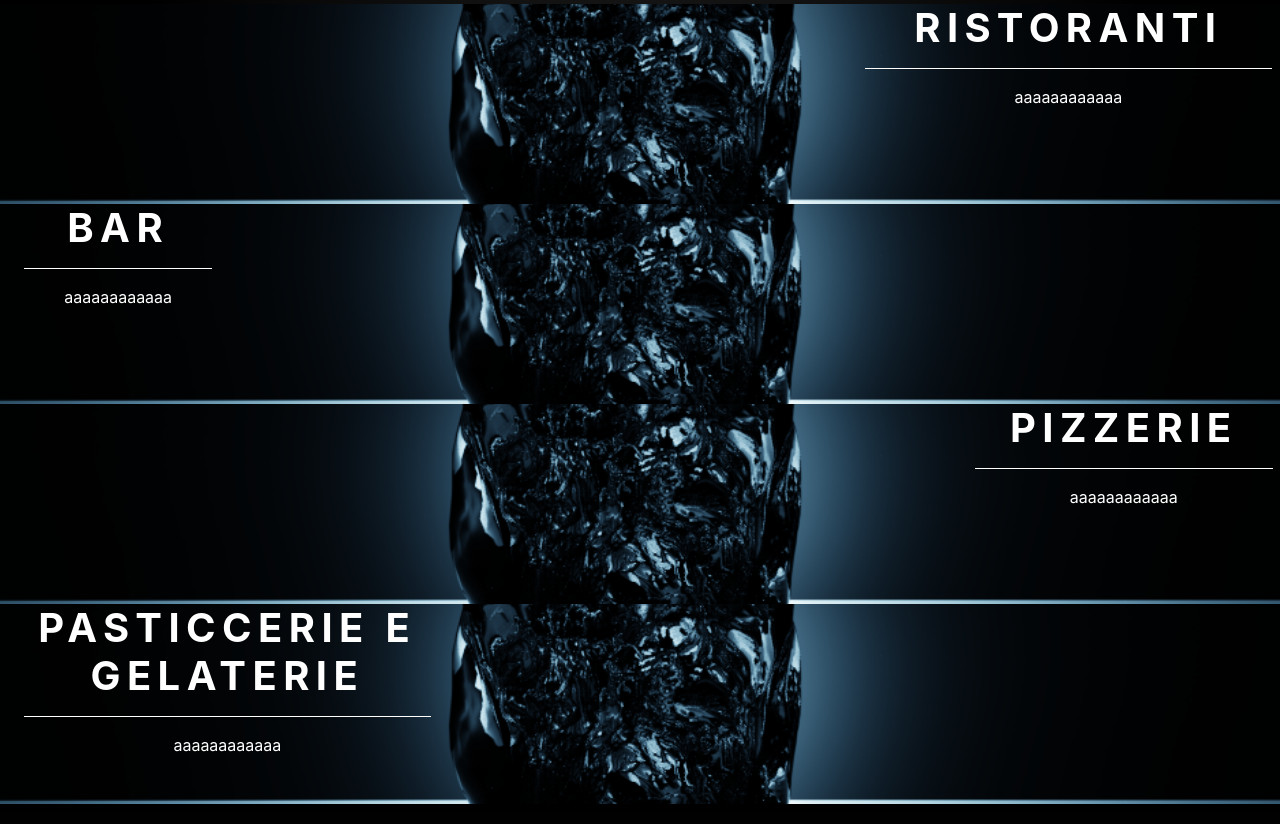
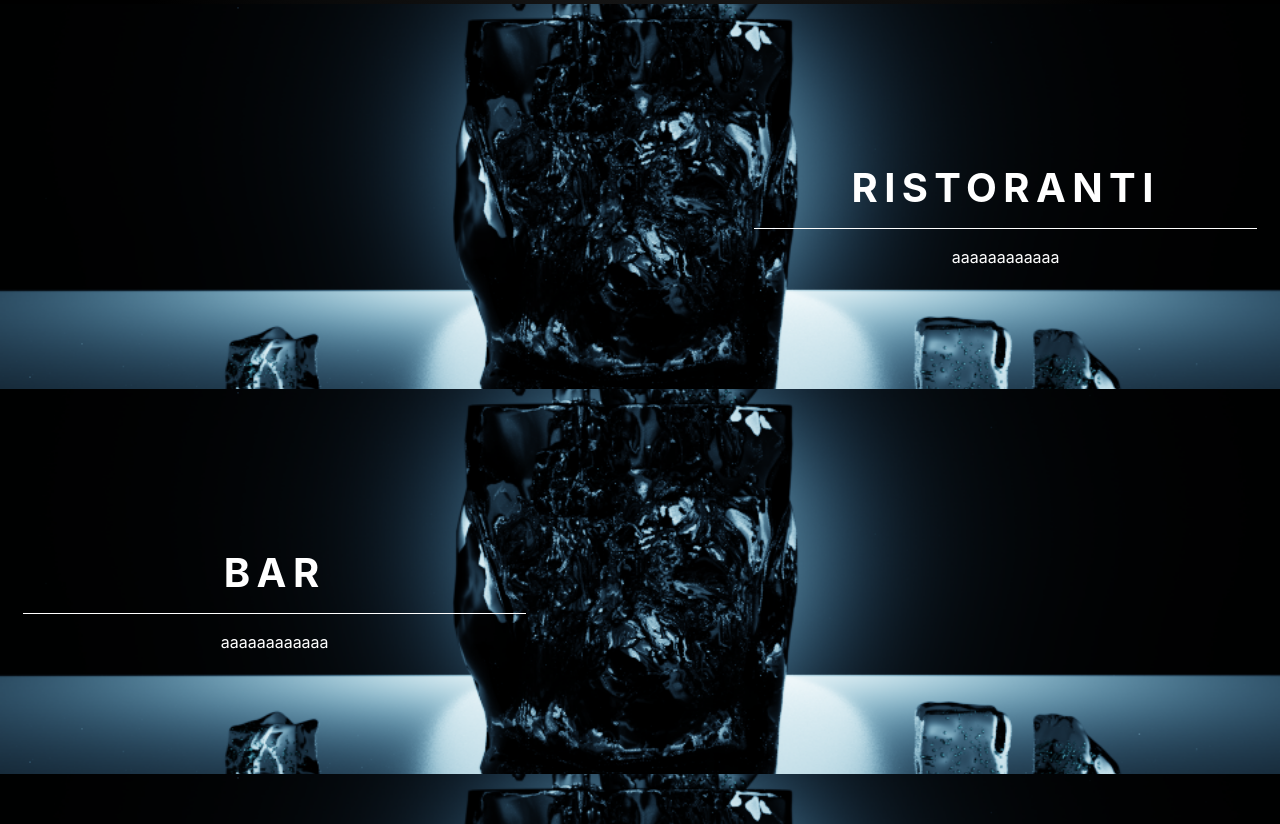
Before and after one commit to Tecnick0/Tecnick0.github.io, a website with bundled scripts: page index.html in a window 1280 px wide. Shown: the part 1301-2125 px from the top of the page. Built offline with nearby package versions, Linux system fonts and the light colour scheme.

Commit message:
angels widht fixato

```diff
--- a/css/creative1.css
+++ b/css/creative1.css
@@ -465,11 +465,13 @@ input[type=submit]:hover {
 }
 #row
 {
+  padding-top: 10rem;
+  padding-bottom: calc(10rem - 56px);
   background-image: url("../img/header.png");
   background-position: center center;
   -webkit-background-size: cover;
   -moz-background-size: cover;
   -o-background-size: cover;
   background-size: cover;
-  height: 200px;
+  border-image-width: auto;
 }
--- a/index.html
+++ b/index.html
@@ -127,8 +127,8 @@
 
 
   <section class="bg-primary">
-    <div class="row" id="row">
-        <div class="container col-lg-4 text-center mr-2" data-aos="zoom-in-left">
+    <div id="row">
+        <div class="container col-lg-5 text-center mr-2" data-aos="zoom-in-left">
           <h1 class="text-uppercase text-white"><strong>Ristoranti</strong></h1>
           <hr id="hrlungab">
             <p class="text-white">aaaaaaaaaaaa</p>
@@ -136,8 +136,8 @@
     </div>
   </section>
   <section class="bg-primary">
-    <div class="row" id="row">
-        <div class="container col-lg-2 ml-4 text-center" data-aos="zoom-in-right">
+    <div id="row">
+        <div class="container col-lg-5 text-center ml-2" data-aos="zoom-in-right">
           <h1 class="text-uppercase text-white"><strong>Bar</strong></h1>
           <hr id="hrlungab">
             <p class="text-white">aaaaaaaaaaaa</p>
@@ -145,8 +145,8 @@
     </div>
   </section>
   <section class="bg-primary">
-    <div class="row" id="row">
-        <div class="container col-lg-3 text-center mr-2" data-aos="zoom-in-left">
+    <div id="row">
+        <div class="container col-lg-5 text-center mr-2" data-aos="zoom-in-left">
           <h1 class="text-uppercase text-white"><strong>Pizzerie</strong></h1>
           <hr id="hrlungab">
             <p class="text-white">aaaaaaaaaaaa</p>
@@ -154,8 +154,8 @@
     </div>
   </section>
   <section class="bg-primary">
-    <div class="row" id="row">
-        <div class="container col-lg-4 ml-4 text-center" data-aos="zoom-in-right">
+    <div id="row">
+        <div class="container col-lg-5 text-center ml-2" data-aos="zoom-in-right">
           <h1 class="text-uppercase text-white"><strong>Pasticcerie e gelaterie</strong></h1>
           <hr id="hrlungab">
             <p class="text-white">aaaaaaaaaaaa</p>
```
